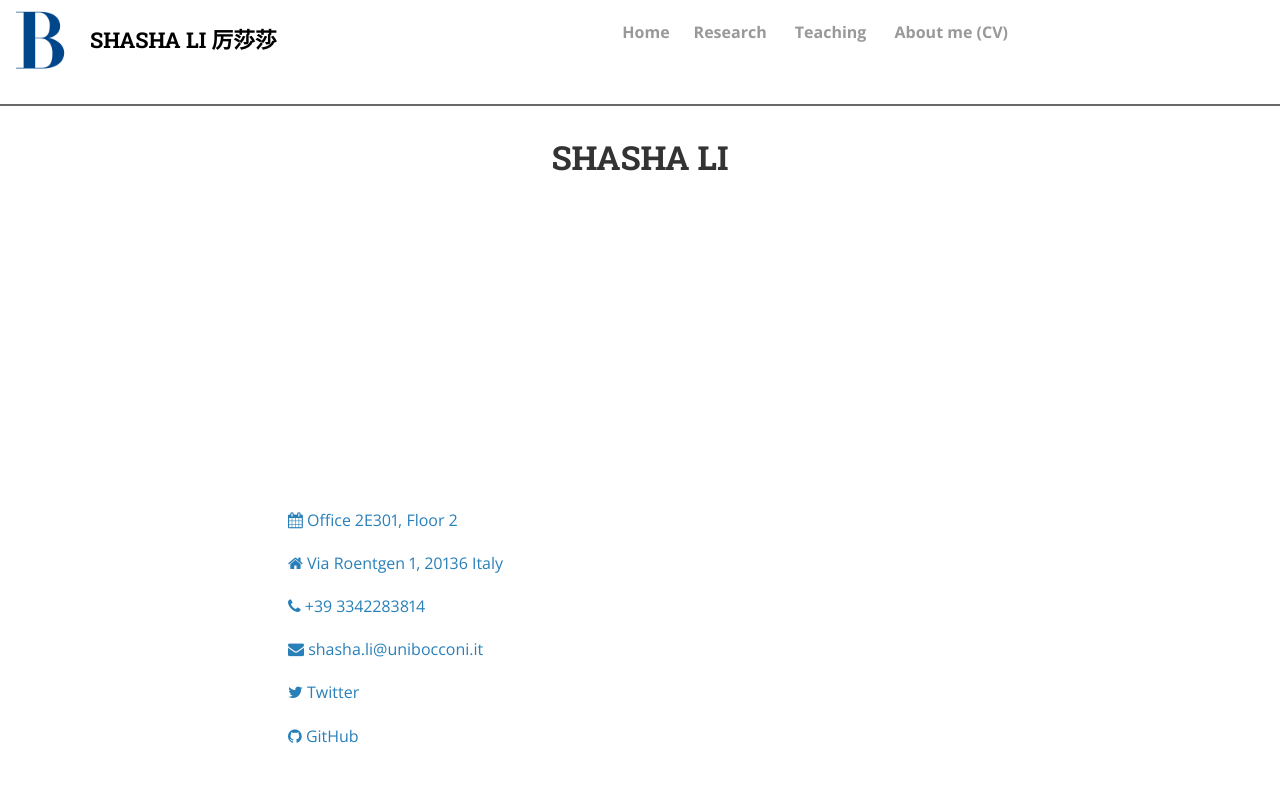
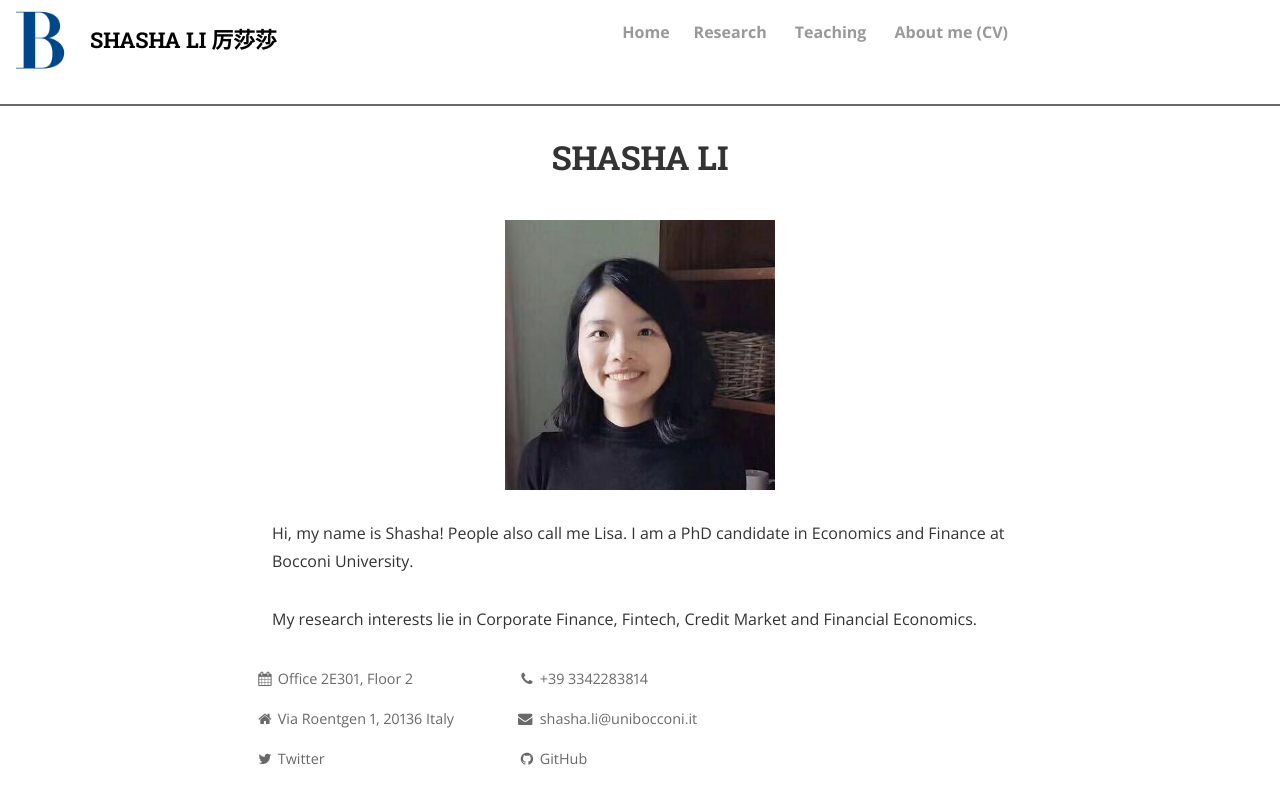
Before and after one commit to shasha-li/shasha-li.github.io, a Jekyll site: the page built from index.html, in a window 1280 px wide. Shown: the top 804 px of the page. Built offline with Jekyll 4.4.1, drawn with Linux system fonts in a browser that asks for light colours; nearby versions of some CDN libraries; the list of posts is cut into pages by our own code; comment, search, counter and statistics services are not loaded; a style sheet for code colours, icons or effects is not loaded.

Commit message:
Update index.html

```diff
--- a/index.html
+++ b/index.html
@@ -14,16 +14,12 @@
 
 
 
-  <div class="container">
-    <div class="col-lg-6 col-md-6 >
      <img src="profile_picture.jpg" alt="LI Shasha pic" style="width:270px;height:270px;" title="LI Shasha"; algin="middle">
-    </div>
-    <div class="col-lg-6 col-md-6 >
+
         <br>
 Hi, my name is Shasha! People also call me Lisa. I am a PhD candidate in Economics and Finance at Bocconi University.
 <br><br>
 My research interests lie in Corporate Finance, Fintech, Credit Market and Financial Economics.
-    </div
-<div>
+
 
 </div>
```
